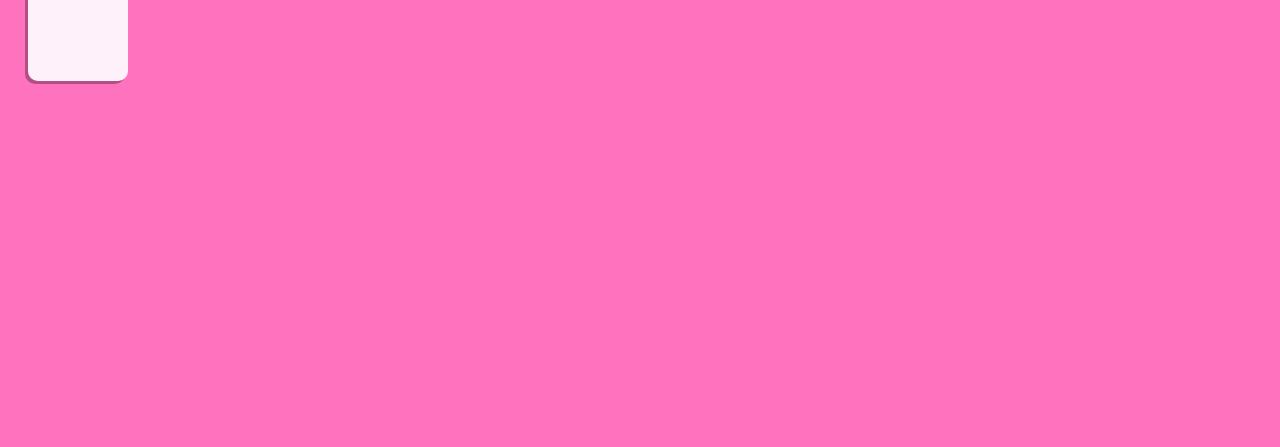
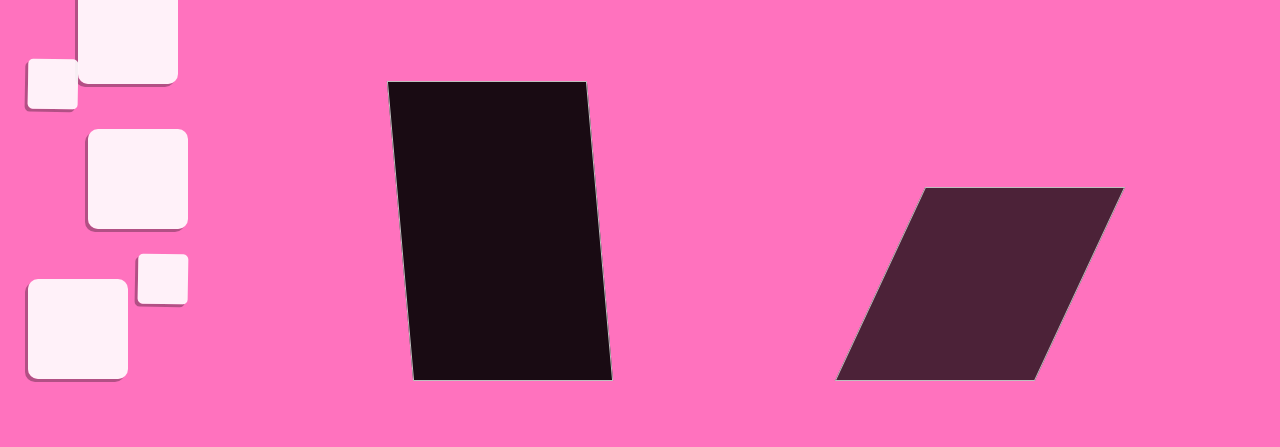
Before and after one commit to jaywon/rising-sun, a plain HTML site: page index.html in a window 1280 px wide. Shown: the part 419-866 px from the top of the page. Before the commit the page ends 800 px from the top, so only its background shows below. Drawn offline with Linux system fonts and the light colour scheme; a web font is replaced by a local one.

Commit message:
Committing initial buildings. Not sure where this is going. Needs SVG animations for lines next.

```diff
--- a/css/styles.css
+++ b/css/styles.css
@@ -26,17 +26,42 @@ body{
   text-shadow: -5px 5px #000;
 }
 
+div.boxes{
+  padding:40px;
+}
+
+div.boxes div.box:nth-child(2n){
+  margin-left:60px;
+  margin-top:5px;
+}
+
+div.boxes div.box:nth-child(3n){
+  margin-left:-20px;
+  margin-top:-45px
+}
+
+div.boxes div.box:nth-child(4n){
+  margin-left:90px;
+  margin-top:25px;
+}
+
+div.boxes div.box:nth-child(5n){
+  margin-left:30px;
+  margin-top:-5px;
+}
+
 div.box:nth-of-type(even){
   margin: 20px;
   height:50px;
   width:50px;
+  transform: rotate(1deg);
   background-color:rgba(255, 255, 255, 0.9);
   border-radius: 5px;
   box-shadow: -3px 3px 0px rgba(0,0,0,0.3);
 }
 
 div.box:nth-of-type(odd){
-  margin: 20px;
+  margin: 20px 20px 20px 40px;
   height:100px;
   width:100px;
   background-color:rgba(255, 255, 255, 0.9);
@@ -46,9 +71,35 @@ div.box:nth-of-type(odd){
 
 div.box:nth-of-type(even):hover {
   transform: rotate(5deg);
-  /*transform: skew(20deg, 20deg);*/
 }
 
 div.box:hover {
   transform: rotate(-10deg);
 }
+
+div.building:nth-of-type(4) {
+  position:absolute;
+  bottom:0;
+  right:200px;
+  border:1px solid #bebebe;
+  background-color:rgba(0, 0, 0, 0.7);
+  box-sizing: border-box;
+  padding:1em;
+  display:block;
+  transform: skewX(-25deg);
+  width:200px;
+}
+
+div.building:nth-of-type(5) {
+  position:absolute;
+  bottom:0;
+  left:400px;
+  border:1px solid #bebebe;
+  background-color:rgba(0, 0, 0, 0.9);
+  box-sizing: border-box;
+  padding:1em;
+  display:block;
+  transform: skewX(5deg);
+  width:200px;
+  height:300px;
+}
--- a/index.html
+++ b/index.html
@@ -9,10 +9,19 @@
 <body>
   <div class="fuck-it">Fuck It</div>
   <div class="sun"></div>
-  <div class="box"></div>
-  <div class="box"></div>
-  <div class="box"></div>
-  <div class="box"></div>
-  <div class="box"></div>
+  <div class="boxes">
+    <div class="box"></div>
+    <div class="box"></div>
+    <div class="box"></div>
+    <div class="box"></div>
+    <div class="box"></div>
+    <div class="box"></div>
+    <div class="box"></div>
+    <div class="box"></div>
+    <div class="box"></div>
+  </div>
+  <div class="building"></div>
+  <div class="building"></div>
+  <div class="line"></div>
 </body>
 </html>
```
